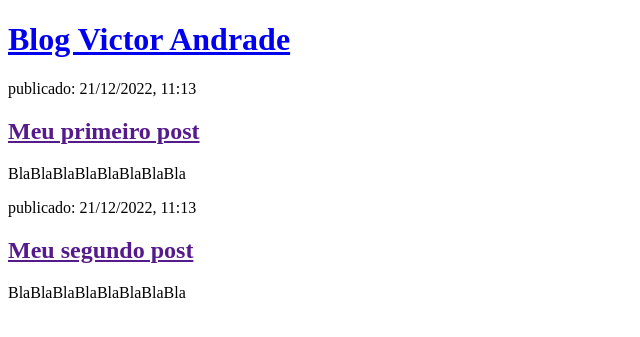
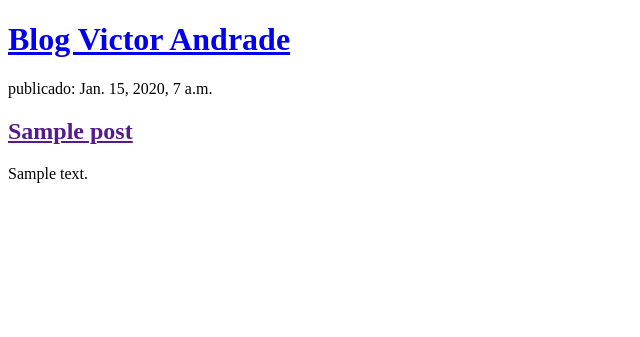
Before and after one commit to Victor-M-Andrade/first-django-project, a Django app: page / in a window 1280 px wide. Shown: the top 337 px of the page, without its empty margins (0-640 px from the left). Run offline with Django 3.2, Linux system fonts and the light colour scheme; tables that the repository leaves empty hold one stand-in row (values such as "Sample post").

Commit message:
add dinamic posts

```diff
--- a/blog/templates/blog/post_list.html
+++ b/blog/templates/blog/post_list.html
@@ -11,16 +11,12 @@
         <h1><a href="/">Blog Victor Andrade</a></h1>
     </div>
 
-    <div>
-        <p>publicado: 21/12/2022, 11:13</p>
-        <h2><a href="">Meu primeiro post</a></h2>
-        <p>BlaBlaBlaBlaBlaBlaBlaBla</p>
-    </div>
-
-    <div>
-        <p>publicado: 21/12/2022, 11:13</p>
-        <h2><a href="">Meu segundo post</a></h2>
-        <p>BlaBlaBlaBlaBlaBlaBlaBla</p>
-    </div>
+    {% for post in posts %}
+        <div>
+            <p>publicado: {{post.published_date}}</p>
+            <h2><a href="">{{post.title}}</a></h2>
+            <p>{{post.text|linebreaksbr}}</p>
+        </div>
+    {% endfor %}
 </body>
 </html>
--- a/blog/views.py
+++ b/blog/views.py
@@ -1,4 +1,10 @@
 from django.shortcuts import render
+from django.utils import timezone
+from .models import Post
 
 def post_list(request):
-    return render(request, 'blog/post_list.html', {})
+    #com filtro
+    #posts = Post.objects.filter(published_date__lte=timezone.now()).order_by('published_date')
+    #sem filtro
+    posts = Post.objects.all().order_by('published_date')
+    return render(request, 'blog/post_list.html', {'posts':posts})
```
